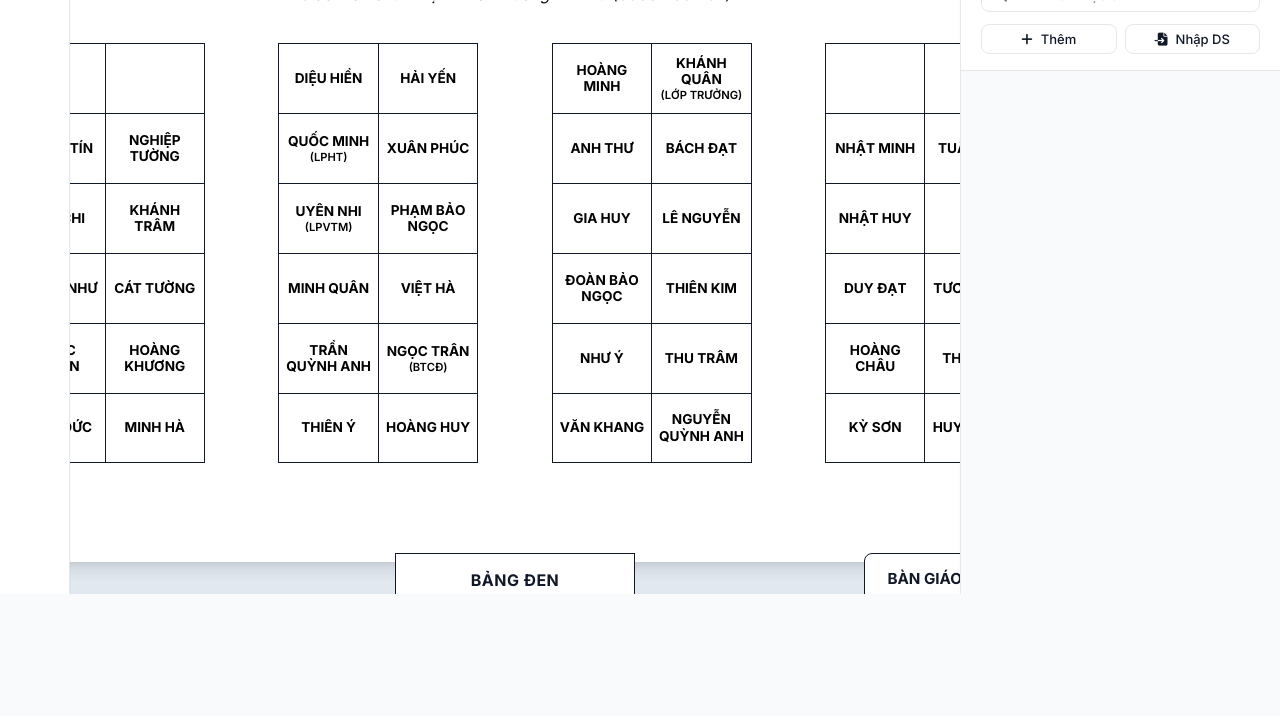
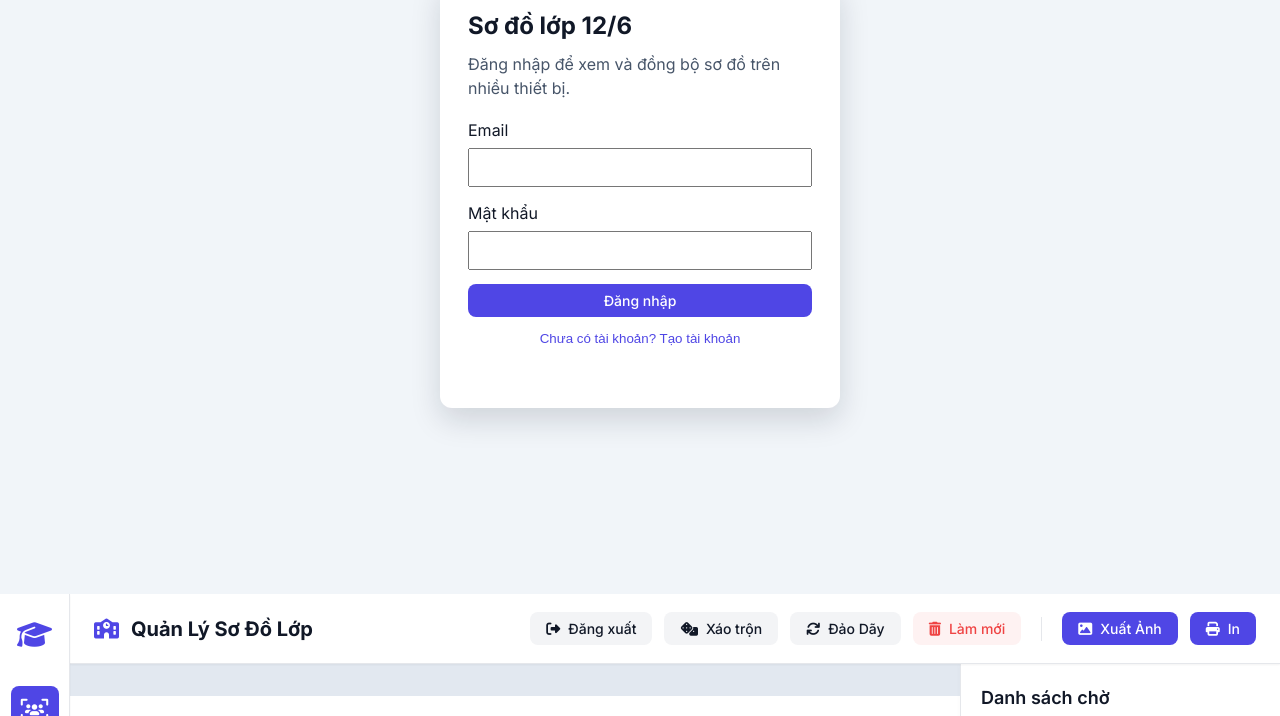
Before and after one commit to Mint165/WEB-CHO-LOP-X6, a website: page index.html in a window 1280 px wide. Shown: the part 206-922 px from the top of the page. Before the commit the page ends 800 px from the top, so only its background shows below. Drawn offline with nearby package versions, Linux system fonts and the light colour scheme.

Commit message:
feat: add sign-in interface

```diff
--- a/index.html
+++ b/index.html
@@ -14,6 +14,17 @@
     <link rel="stylesheet" href="css/style.css">
 </head>
 <body>
+    <section id="auth-gate" hidden style="min-height:100vh;display:grid;place-items:center;padding:24px;background:#f1f5f9">
+        <form id="auth-form" style="width:min(100%,400px);padding:28px;background:#fff;border-radius:12px;box-shadow:0 12px 30px rgba(15,23,42,.15)">
+            <h1 style="margin:0 0 8px">Sơ đồ lớp 12/6</h1>
+            <p style="margin:0 0 18px;color:#475569">Đăng nhập để xem và đồng bộ sơ đồ trên nhiều thiết bị.</p>
+            <label>Email<input id="auth-email" type="email" required autocomplete="email" style="display:block;width:100%;margin:6px 0 14px;padding:10px;box-sizing:border-box"></label>
+            <label>Mật khẩu<input id="auth-password" type="password" required minlength="6" autocomplete="current-password" style="display:block;width:100%;margin:6px 0 14px;padding:10px;box-sizing:border-box"></label>
+            <button id="auth-submit" class="btn btn-primary w-100" type="submit">Đăng nhập</button>
+            <button id="auth-toggle" type="button" style="margin:14px auto 0;display:block;border:0;background:transparent;color:#4f46e5;cursor:pointer">Chưa có tài khoản? Tạo tài khoản</button>
+            <p id="auth-message" aria-live="polite" style="min-height:1.25em;margin:14px 0 0;color:#b91c1c"></p>
+        </form>
+    </section>
     <div class="app-layout">
         <!-- SIDE NAVIGATION -->
         <nav class="side-nav">
@@ -35,6 +46,7 @@
                 <h1><i class="fa-solid fa-school"></i> <span>Quản Lý Sơ Đồ Lớp</span></h1>
             </div>
             <div class="header-right">
+                <button id="btn-sign-out" class="btn btn-secondary" title="Đăng xuất"><i class="fa-solid fa-right-from-bracket"></i> Đăng xuất</button>
                 <button id="btn-randomize" class="btn btn-secondary" title="Xáo trộn ngẫu nhiên"><i class="fa-solid fa-dice"></i> Xáo trộn</button>
                 <button id="btn-rotate" class="btn btn-secondary" title="Đảo vị trí các dãy (1->2->3->4->1)"><i class="fa-solid fa-arrows-rotate"></i> Đảo Dãy</button>
                 <button id="btn-clear" class="btn btn-danger" title="Xóa sơ đồ hiện tại"><i class="fa-solid fa-trash-can"></i> Làm mới</button>
@@ -217,6 +229,9 @@
     <script src="js/seatingGrid.js"></script>
     <script src="js/dragdrop.js"></script>
     <script src="js/exporter.js"></script>
+    <script src="https://cdn.jsdelivr.net/npm/@supabase/supabase-js@2"></script>
+    <script src="js/supabaseClient.js"></script>
+    <script src="js/auth.js"></script>
     <script src="js/app.js"></script>
 </body>
 </html>
```
